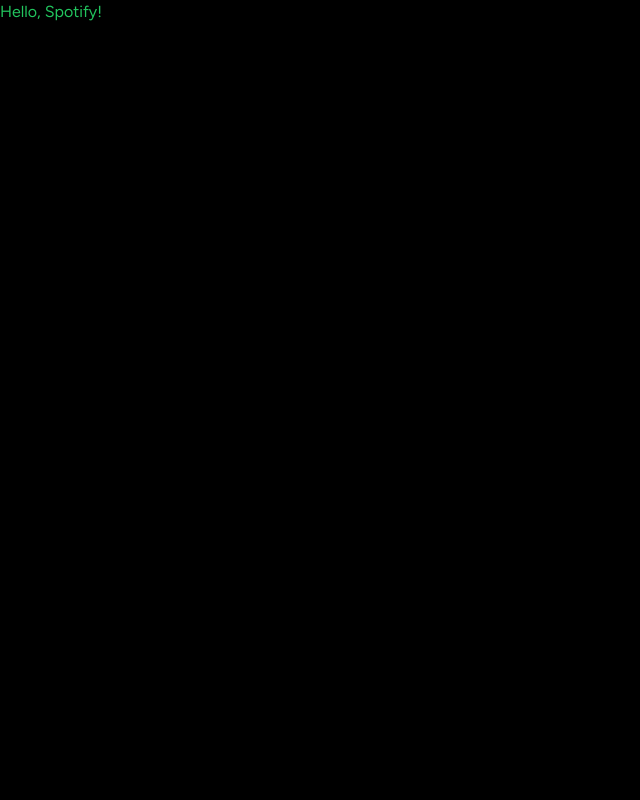
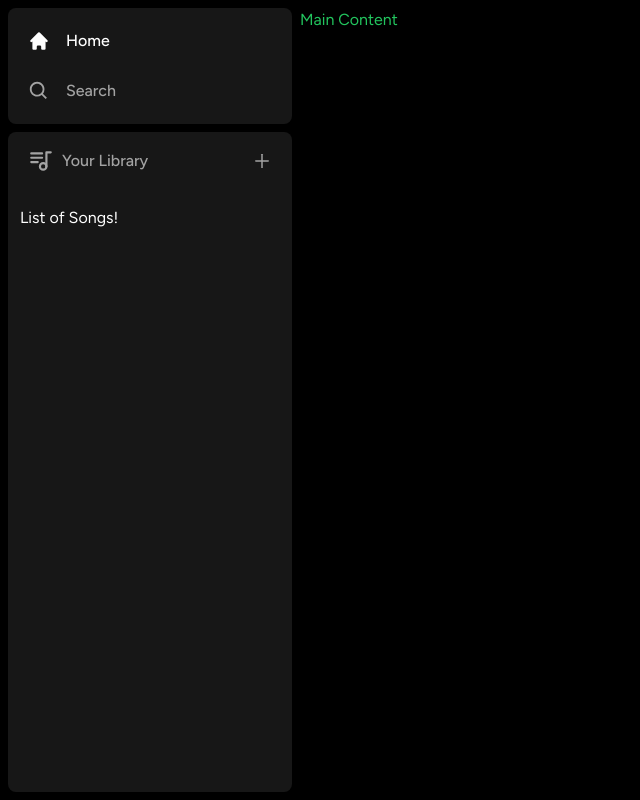
Before and after one commit to sirowood/next-spotify-clone, a Next.js app: page / in a window 1280 px wide. Shown: the whole page, without its empty margins (0-640 px from the left). Built offline with nearby package versions, Linux system fonts and the light colour scheme.

Commit message:
layout of sidebar

```diff
--- a/app/(site)/page.tsx
+++ b/app/(site)/page.tsx
@@ -1,3 +1,3 @@
 export default function Home() {
-  return <div className="text-green-500">Hello, Spotify!</div>;
+  return <div className="text-green-500">Main Content</div>;
 }
--- a/app/layout.tsx
+++ b/app/layout.tsx
@@ -1,6 +1,7 @@
 import './globals.css';
+import { Figtree } from 'next/font/google';
+import Sidebar from '@/components/Sidebar';
 import type { Metadata } from 'next';
-import { Figtree } from 'next/font/google';
 
 const font = Figtree({ subsets: ['latin'] });
 
@@ -20,7 +21,9 @@
 }) {
   return (
     <html lang="en">
-      <body className={font.className}>{children}</body>
+      <body className={font.className}>
+        <Sidebar>{children}</Sidebar>
+      </body>
     </html>
   );
 }
--- /dev/null
+++ b/components/Box.tsx
@@ -0,0 +1,18 @@
+import { twMerge } from 'tailwind-merge';
+
+interface BoxProps {
+  children: React.ReactNode;
+  className?: string;
+}
+
+const Box: React.FC<BoxProps> = ({ children, className }) => {
+  return (
+    <div
+      className={twMerge(`bg-neutral-900 rounded-lg h-fit w-full`, className)}
+    >
+      {children}
+    </div>
+  );
+};
+
+export default Box;
--- /dev/null
+++ b/components/Library.tsx
@@ -0,0 +1,32 @@
+'use client';
+
+import { TbPlaylist } from 'react-icons/tb';
+import { AiOutlinePlus } from 'react-icons/ai';
+
+const Library = () => {
+  const onClick = () => {
+    // Handle upload later
+  };
+
+  return (
+    <div className="flex flex-col">
+      <div className="flex items-center justify-between px-5 py-4">
+        <div className="inline-flex items-center gap-x-2">
+          <TbPlaylist
+            className="text-neutral-400"
+            size={26}
+          />
+          <p className="text-neutral-400 font-medium">Your Library</p>
+        </div>
+        <AiOutlinePlus
+          onClick={onClick}
+          size={20}
+          className="text-neutral-400 cursor-pointer hover:text-white transition"
+        />
+      </div>
+      <div className="flex flex-col gap-y-2 mt-4 px-3">List of Songs!</div>
+    </div>
+  );
+};
+
+export default Library;
--- /dev/null
+++ b/components/Sidebar.tsx
@@ -0,0 +1,58 @@
+'use client';
+
+import { usePathname } from 'next/navigation';
+import { useMemo } from 'react';
+import { HiHome } from 'react-icons/hi';
+import { BiSearch } from 'react-icons/bi';
+import Box from './Box';
+import SidebarItem from './SidebarItem';
+import Library from './Library';
+
+interface SidebarProps {
+  children: React.ReactNode;
+}
+
+const Sidebar: React.FC<SidebarProps> = ({ children }) => {
+  const pathname = usePathname();
+
+  const routes = useMemo(
+    () => [
+      {
+        icon: HiHome,
+        label: 'Home',
+        active: pathname !== '/serach',
+        href: '/',
+      },
+      {
+        icon: BiSearch,
+        label: 'Search',
+        active: pathname === '/serach',
+        href: '/search',
+      },
+    ],
+    [pathname]
+  );
+
+  return (
+    <div className="flex h-full">
+      <div className="hidden md:flex flex-col gap-y-2 bg-black h-full w-[300px] p-2">
+        <Box>
+          <div className="flex flex-col gap-y-4 px-5 py-4">
+            {routes.map((item) => (
+              <SidebarItem
+                key={item.label}
+                {...item}
+              />
+            ))}
+          </div>
+        </Box>
+        <Box className="overflow-y-auto h-full">
+          <Library />
+        </Box>
+      </div>
+      <main className="h-full flex-1 overflow-y-auto py-2">{children}</main>
+    </div>
+  );
+};
+
+export default Sidebar;
--- /dev/null
+++ b/components/SidebarItem.tsx
@@ -0,0 +1,45 @@
+import Link from 'next/link';
+import { IconType } from 'react-icons';
+import { twMerge } from 'tailwind-merge';
+
+interface SidebarItemProps {
+  icon: IconType;
+  label: string;
+  active?: boolean;
+  href: string;
+}
+
+const SidebarItem: React.FC<SidebarItemProps> = ({
+  icon: Icon,
+  label,
+  active,
+  href,
+}) => {
+  return (
+    <Link
+      href={href}
+      className={twMerge(
+        `
+        flex
+        flex-row
+        h-auto
+        items-center
+        w-full
+        gap-x-4
+        font-medium
+        cursor-pointer
+        hover:text-white
+        transition
+        text-neutral-400
+        py-1
+      `,
+        active && 'text-white'
+      )}
+    >
+      <Icon size={26} />
+      <p className="truncate w-full">{label}</p>
+    </Link>
+  );
+};
+
+export default SidebarItem;
--- a/package.json
+++ b/package.json
@@ -19,6 +19,8 @@
     "postcss": "8.4.27",
     "react": "18.2.0",
     "react-dom": "18.2.0",
+    "react-icons": "^4.10.1",
+    "tailwind-merge": "^1.14.0",
     "tailwindcss": "3.3.3",
     "typescript": "5.1.6"
   }
```
Also changed, not shown: 1 other file (tests, documents, lock files or other folders).
